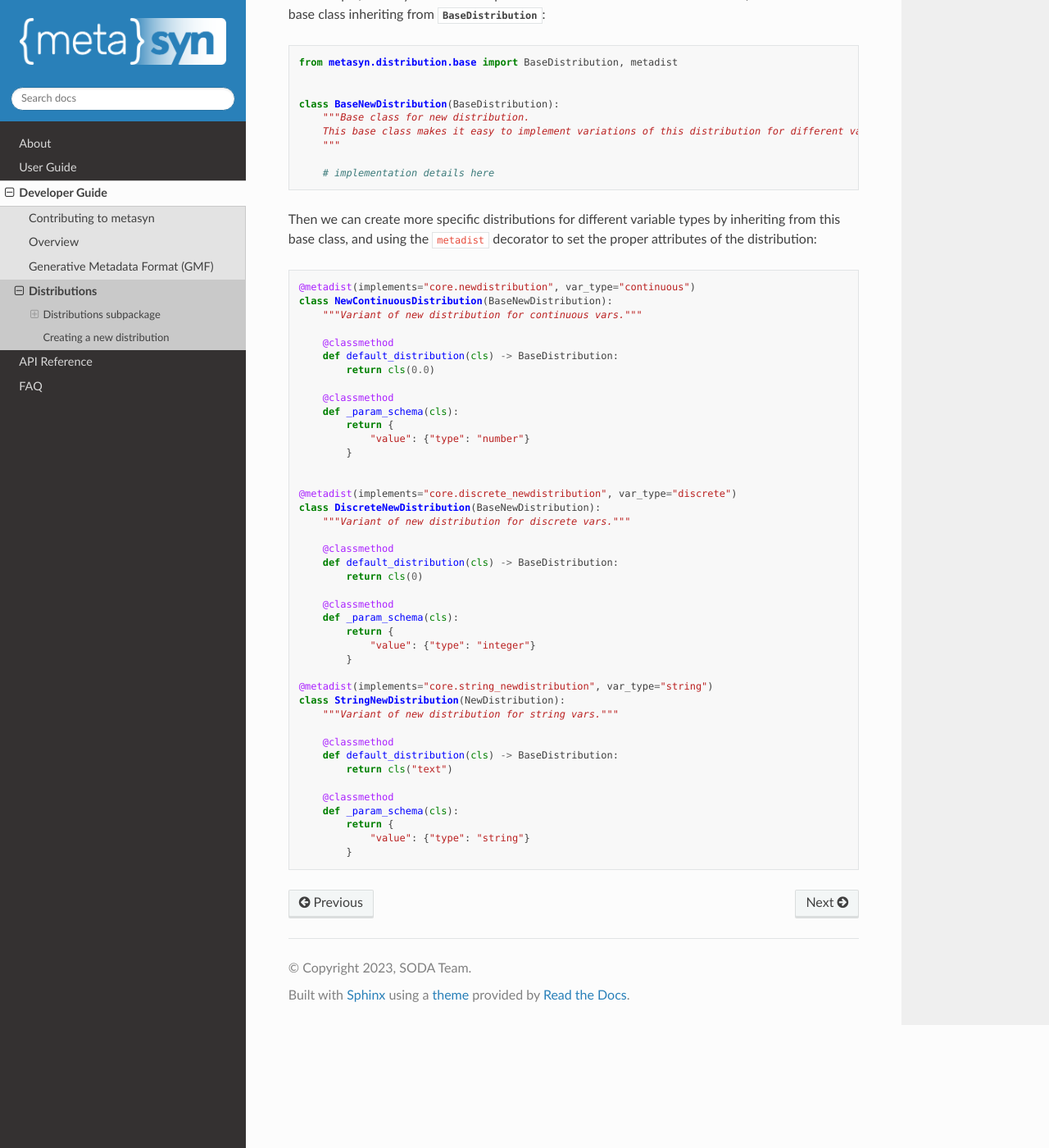
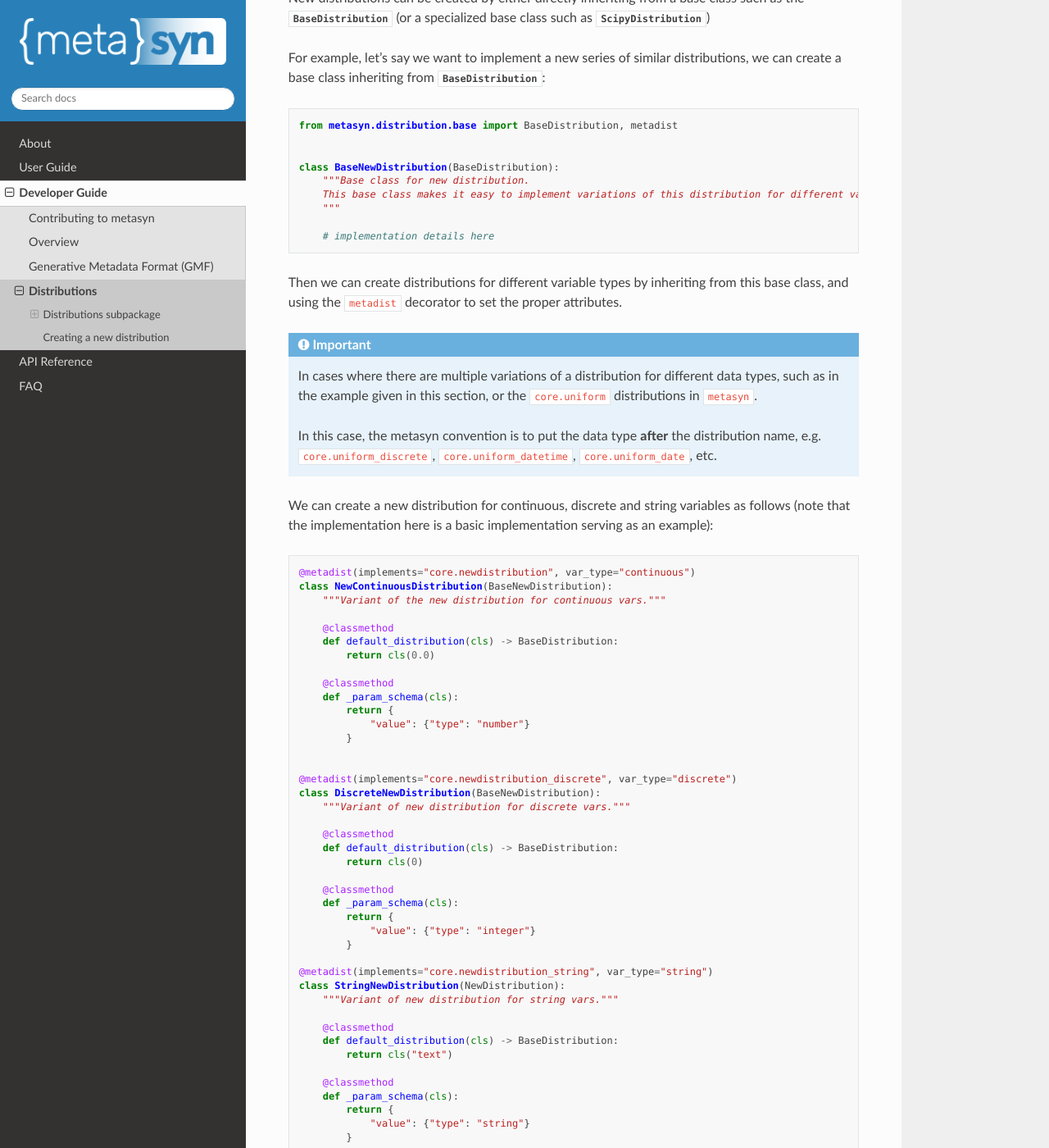
Before and after one commit to sodascience/metasyn, a Sphinx documentation site: the page built from docs/source/developer/distributions.rst, in a window 1280 px wide and 1400 px high, scrolled down 4880 px. Shown: the whole window at 82% size. Built offline with Sphinx 7.4.7 and the Read the Docs theme 2.0.0, drawn with Linux system fonts in a browser that asks for light colours; some of the changed text lies outside the part shown.

Commit message:
Added info on naming convention

```diff
--- a/docs/source/developer/distributions.rst
+++ b/docs/source/developer/distributions.rst
@@ -92,12 +92,16 @@ When implementing a new distribution, the ``metadist`` decorator helps set the a
 
 **Parameters:**
 
-- ``implements``: A unique string identifier for the distribution type, e.g. ``core.discrete_uniform`` or ``core.poisson``.
+- ``implements``: A unique name for the distribution type, e.g. ``core.uniform`` or ``core.poisson``.
 - ``var_type``: The type of variable associated with the distribution, e.g. ``discrete`` or ``continuous``.
 - ``provenance``: Information about the source (core, plugin, etc.) of the distribution.
 - ``privacy``: The privacy class or implementation associated with the distribution.
 - ``is_unique``: A boolean indicating whether the values in the distribution are unique.
 - ``version``: The version of the distribution.
+
+.. admonition:: Note
+
+    Note that the parameters are the same as the attributes of the :class:`~metasyn.distribution.BaseDistribution` class.
 
 To use the ``metadist`` decorator, annotate the custom distribution class with ``@metadist``, passing in the attributes of the target distribution as parameters.
 
@@ -172,13 +176,21 @@ For example, let's say we want to implement a new series of similar distribution
 
         # implementation details here
 
-Then we can create more specific distributions for different variable types by inheriting from this base class, and using the ``metadist`` decorator to set the proper attributes of the distribution:
+Then we can create distributions for different variable types by inheriting from this base class, and using the ``metadist`` decorator to set the proper attributes.
+
+.. admonition:: Important
+
+    In cases where there are multiple variations of a distribution for different data types, such as in the example given in this section, or the ``core.uniform`` distributions in ``metasyn``.
+
+    In this case, the metasyn convention is to put the data type **after** the distribution name, e.g. ``core.uniform_discrete``, ``core.uniform_datetime``, ``core.uniform_date``, etc.
+
+We can create a new distribution for continuous, discrete and string variables as follows (note that the implementation here is a basic implementation serving as an example):
 
 .. code-block:: python
 
     @metadist(implements="core.newdistribution", var_type="continuous")
     class NewContinuousDistribution(BaseNewDistribution):
-        """Variant of new distribution for continuous vars."""
+        """Variant of the new distribution for continuous vars."""
 
         @classmethod
         def default_distribution(cls) -> BaseDistribution:
@@ -191,7 +203,7 @@ Then we can create more specific distributions for different variable types by i
             }
 
 
-    @metadist(implements="core.discrete_newdistribution", var_type="discrete")
+    @metadist(implements="core.newdistribution_discrete", var_type="discrete")
     class DiscreteNewDistribution(BaseNewDistribution):
         """Variant of new distribution for discrete vars."""
 
@@ -205,7 +217,7 @@ Then we can create more specific distributions for different variable types by i
                 "value": {"type": "integer"}
             }
 
-    @metadist(implements="core.string_newdistribution", var_type="string")
+    @metadist(implements="core.newdistribution_string", var_type="string")
     class StringNewDistribution(NewDistribution):
         """Variant of new distribution for string vars."""
 
```
Also changed, not shown: other parts of docs/source/developer/distributions.rst (+1 -1 lines).
